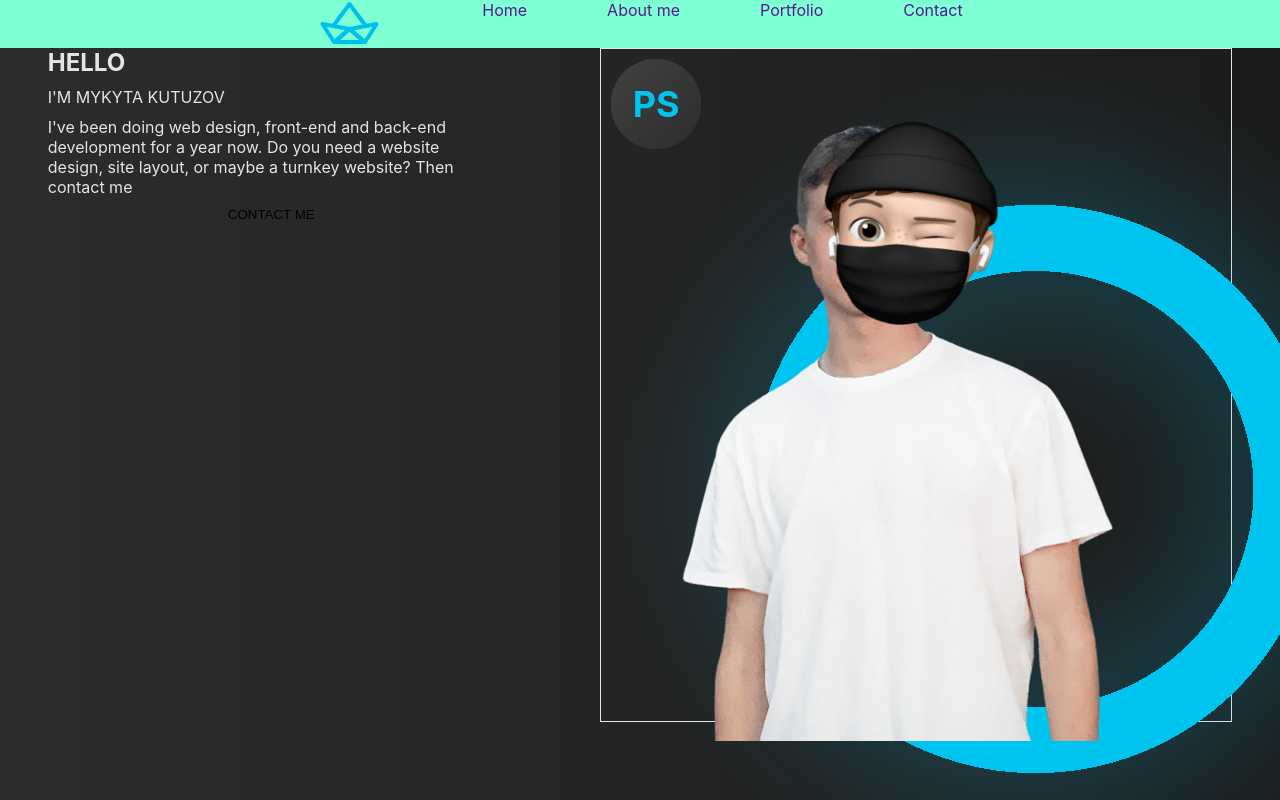
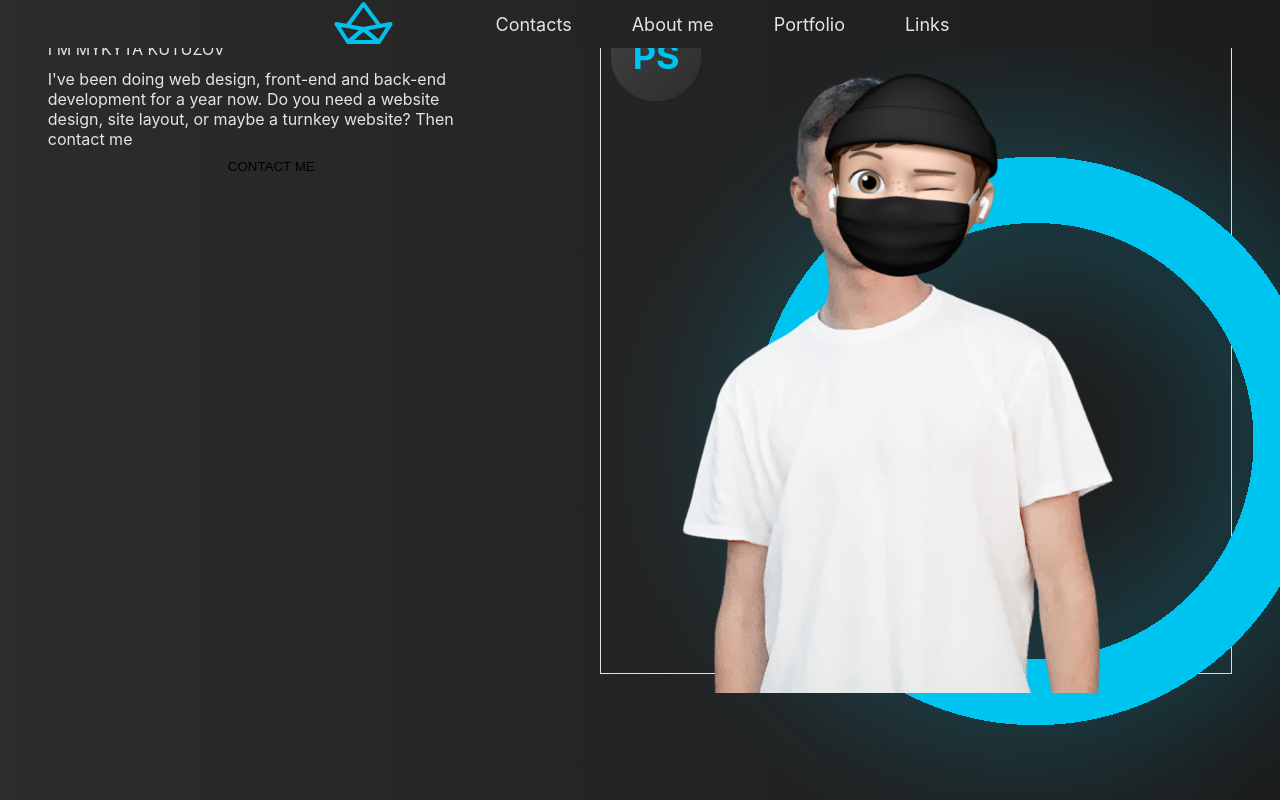
Before and after one commit to Kytyzovns/portfolio-start-project-main, a React app: page / in a window 1280 px wide. Shown: the top 800 px of the page. Built offline with nearby package versions, Linux system fonts and the light colour scheme; a web font is replaced by a local one.

Commit message:
refining header styles

```diff
--- a/src/layout/header/Header.tsx
+++ b/src/layout/header/Header.tsx
@@ -2,20 +2,30 @@ import React from 'react';
 import styled from "styled-components";
 import {Logo} from "../../components/logo/Logo";
 import {Menu} from "../../components/menu/Menu";
+import {HeaderMenu} from "./HeaderMenu";
+import {theme} from "../../styles/Theme";
+import {Container} from "../../components/Container";
+import {FlexWrapper} from "../../components/FlexWrapper";
 
 
 export const Header = () => {
     return (
         <StyledHeader>
-            <Logo iconId="logo" width="65px" height="48px" viewBox="0 0 65 48"/>
-            <Menu direction={"row"} gap={"80px"}/>
+            <Container>
+                <FlexWrapper justify={"center"} align={"center"} gap={"100px"}>
+                    <Logo iconId="logo" width="65px" height="48px" viewBox="0 0 65 48"/>
+                    <HeaderMenu items={["Contacts", "About me", "Portfolio", "Links"]}/>
+                </FlexWrapper>
+            </Container>
         </StyledHeader>
     );
 };
 
 const StyledHeader = styled.header`
-    background-color: aquamarine;
-    display: flex;
-    justify-content: center;
-    gap: 100px;
+    background-image: ${theme.colors.primaryBg};
+    position: fixed;
+    top:0;
+    left:0;
+    right:0;
+    z-index: 99999;
 `
--- /dev/null
+++ b/src/layout/header/HeaderMenu.tsx
@@ -0,0 +1,92 @@
+import React from 'react';
+import styled from "styled-components";
+import {theme} from "../../styles/Theme";
+
+type MenuProps = {
+    items: Array<string>;
+}
+
+export const HeaderMenu = (props: MenuProps) => {
+    return (
+        <StyledNav>
+            <ul>
+                {props.items.map((item, index) => {
+                    return (
+                        <Item key={index}>
+                            <Link>
+                                {item}
+                                <Mask>
+                                    <span>{item}</span>
+                                </Mask>
+                                <Mask>
+                                    <span>{item}</span>
+                                </Mask>
+                            </Link>
+                        </Item>
+                    );
+                })}
+            </ul>
+        </StyledNav>
+    );
+};
+
+
+const StyledNav = styled.nav`
+    ul {
+        display: flex;
+        list-style: none;
+        gap: 60px;
+    }
+`
+
+const Mask = styled.span`
+    color: ${theme.colors.primaryTextColor};
+    position: absolute;
+    height: 50%;
+    top: 0;
+    left: 0;
+    overflow-y: hidden;
+    display: inline-block;
+    & + & {
+        top: 50%;
+        span{
+            display: inline-block;
+            transform: translateY(-50%);
+        }
+    }
+`
+
+const Link = styled.a`
+    color: transparent;
+    font-size: 18px;
+`
+
+const Item = styled.li`
+    position: relative;
+
+    &::before {
+        content: "";
+        height: 2px;
+        position: absolute;
+        top: 50%;
+        left: -10px;
+        right: -10px;
+        background-color: ${theme.colors.linkTextColor};
+        z-index: 1;
+        transform: scale(0);
+    }
+
+    &:hover {
+        &::before {
+            transform: scale(1);
+        }
+
+        ${Mask} {
+            transform: skewX(12deg) translateX(5px);
+        }
+
+        ${Mask} + ${Mask} {
+            transform: skewX(12deg) translateX(-5px);
+        }
+    }
+`
```
